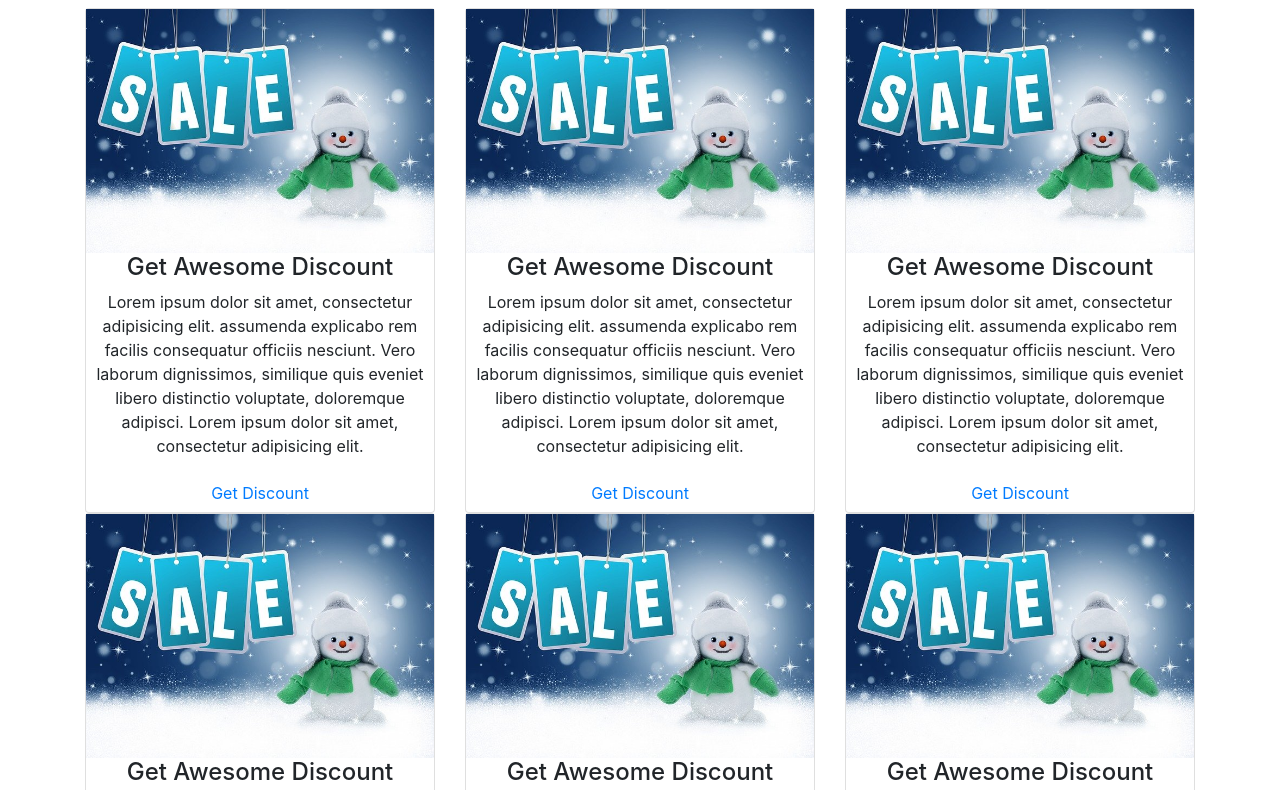
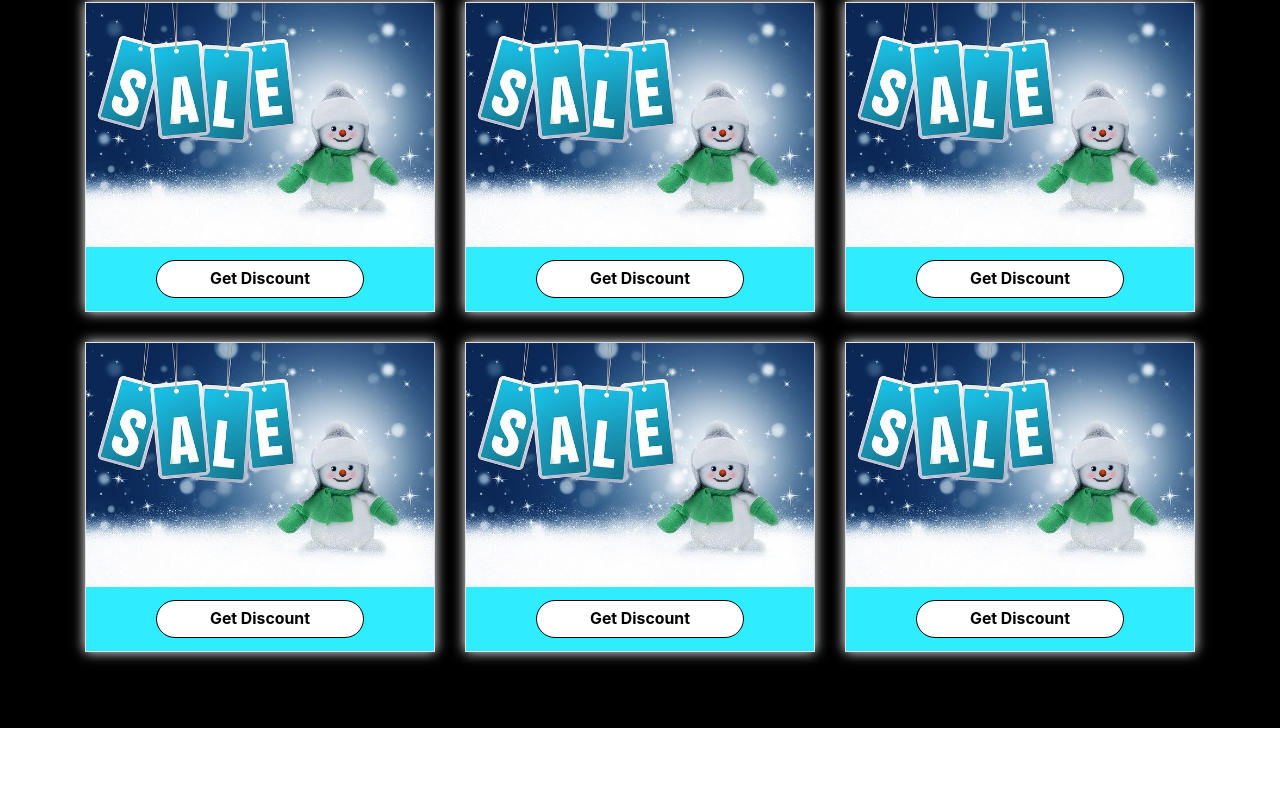
Before and after one commit to Maran1947/Offers_Cards, a plain HTML site: page index.html in a window 1280 px wide. Shown: the part 72-862 px from the top of the page. After the commit the page ends 800 px from the top, so only its background shows below. Drawn offline with nearby package versions, Linux system fonts and the light colour scheme.

Commit message:
Update index.html

```diff
--- a/index.html
+++ b/index.html
@@ -7,7 +7,7 @@
 
 	<!-- Bootstrap css -->
 	 <link rel="stylesheet" href="https://maxcdn.bootstrapcdn.com/bootstrap/4.0.0/css/bootstrap.min.css" integrity="sha384-Gn5384xqQ1aoWXA+058RXPxPg6fy4IWvTNh0E263XmFcJlSAwiGgFAW/dAiS6JXm" crossorigin="anonymous">
-	<link rel="stylesheet" href="css/card.css">
+	<link rel="stylesheet" href="css/style.css">
 </head>
 <body>
 
```
